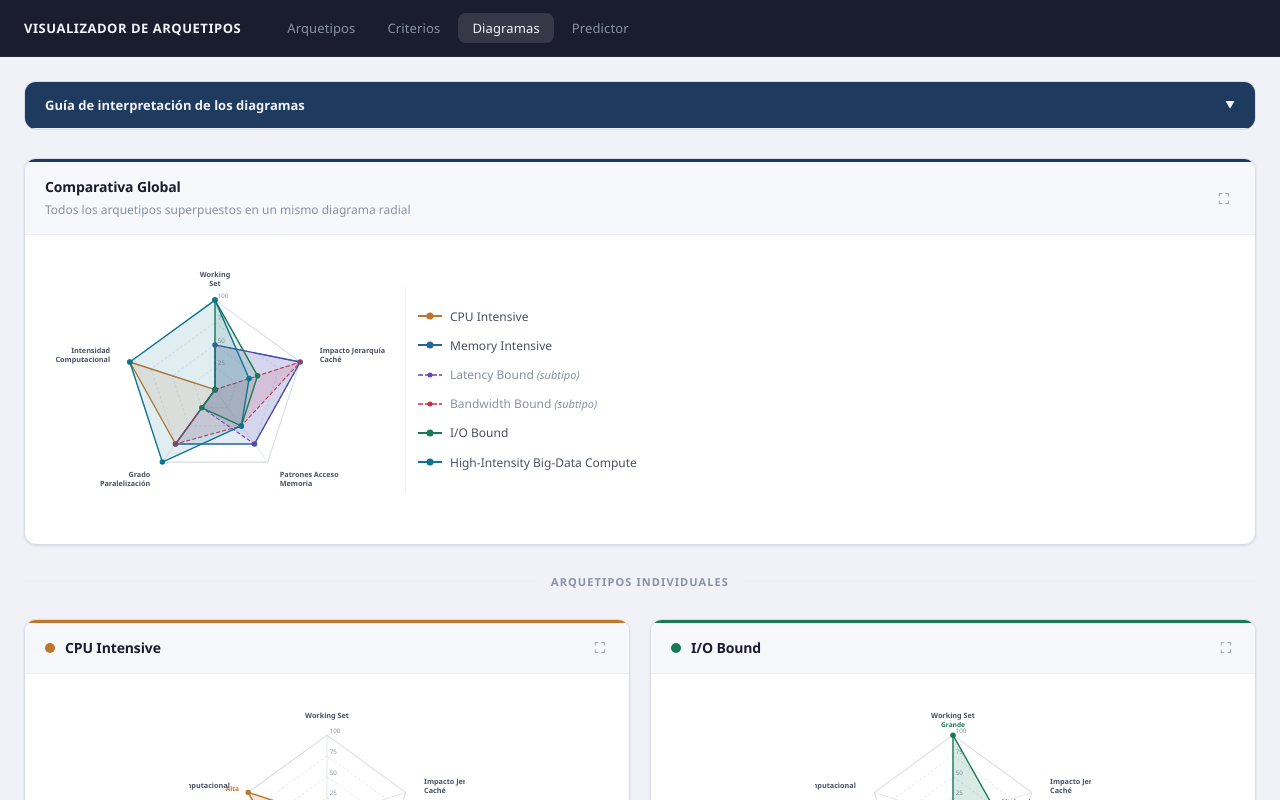
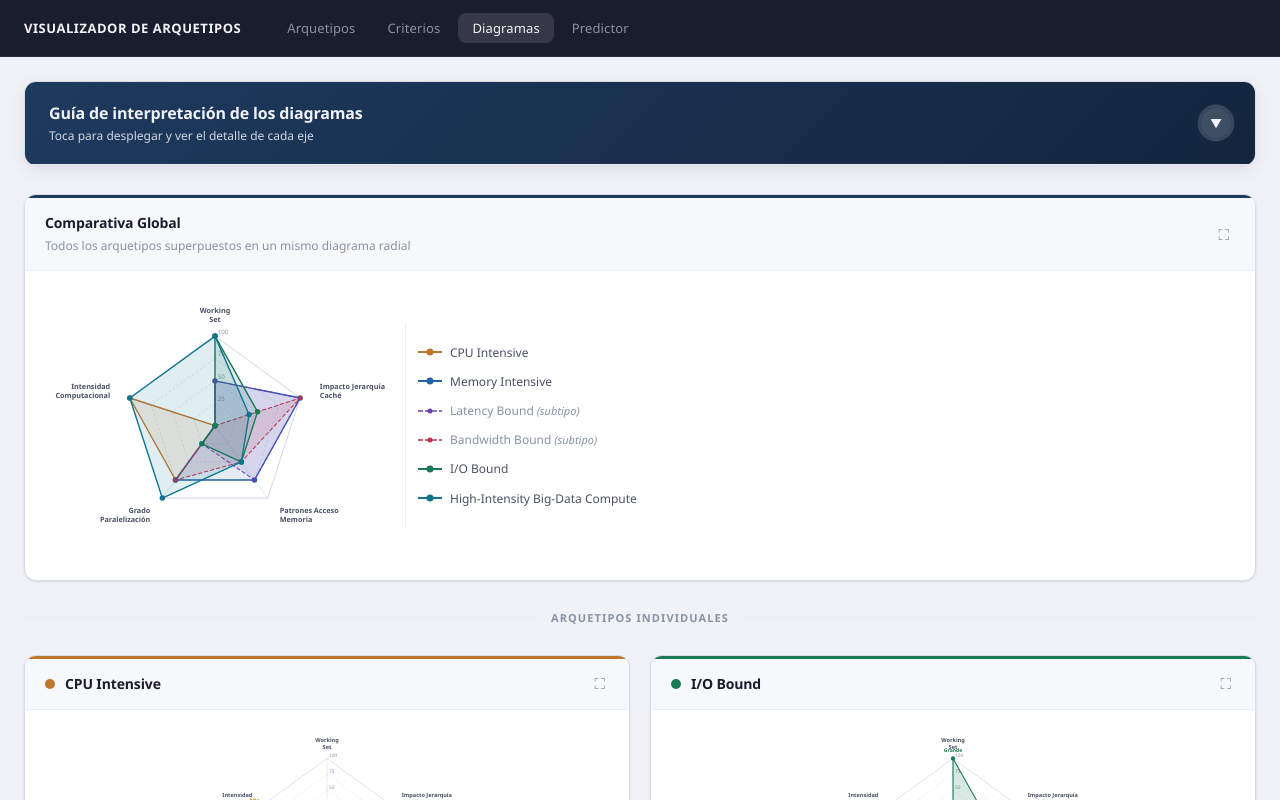
Before and after one commit to vic122112323/archetype-visualizer, a Next.js app: page /archetype-visualizer/ in a window 1280 px wide. Both pictures are taken after a click on the button "Diagramas". Shown: the top 800 px of the page. Built offline with nearby package versions, Linux system fonts and the light colour scheme.

Commit message:
radiales feos

```diff
--- a/src/components/RadarChart.tsx
+++ b/src/components/RadarChart.tsx
@@ -101,7 +101,7 @@ export default function RadarChart({ archetype, axes, subtypeOf }: Props) {
       </div>
 
       <div className={styles.svgWrapper}>
-      <svg viewBox="0 0 400 400" className={styles.svg} aria-label={`Diagrama radial de ${archetype.name}`}>
+      <svg viewBox="-60 0 520 400" className={styles.svg} aria-label={`Diagrama radial de ${archetype.name}`}>
         {/* Grid rings */}
         {[0.25, 0.5, 0.75, 1].map((f) => (
           <polygon
@@ -193,7 +193,7 @@ export default function RadarChart({ archetype, axes, subtypeOf }: Props) {
               textAnchor={anchor}
               dominantBaseline="middle"
             >
-              {words.length > 2 ? (
+              {words.length > 1 ? (
                 <>
                   <tspan x={x.toFixed(2)} dy="-6">{words.slice(0, Math.ceil(words.length / 2)).join(' ')}</tspan>
                   <tspan x={x.toFixed(2)} dy="13">{words.slice(Math.ceil(words.length / 2)).join(' ')}</tspan>
--- a/src/components/ScaleExplanation.module.css
+++ b/src/components/ScaleExplanation.module.css
@@ -2,6 +2,7 @@
   background: var(--bg-surface);
   border: 1px solid var(--border);
   border-radius: var(--radius-lg);
+  box-shadow: 0 4px 16px rgba(0, 0, 0, 0.08);
   overflow: hidden;
 }
 
@@ -10,28 +11,80 @@
   display: flex;
   align-items: center;
   justify-content: space-between;
-  padding: 14px 20px;
+  gap: 16px;
+  padding: 20px 24px;
   text-align: left;
-  background: var(--accent);
+  background: linear-gradient(135deg, var(--accent), color-mix(in srgb, var(--accent) 65%, black));
   cursor: pointer;
   border: none;
   border-bottom: 1px solid var(--border-light);
+  transition: filter 0.15s ease, box-shadow 0.15s ease;
 }
 
 .toggle:hover {
-  background: var(--accent-light);
+  filter: brightness(1.06);
+  box-shadow: inset 0 0 0 100vmax rgba(255, 255, 255, 0.04);
+}
+
+.toggle:focus-visible {
+  outline: 2px solid var(--header-text);
+  outline-offset: -2px;
+}
+
+.toggleTextGroup {
+  display: flex;
+  flex-direction: column;
+  gap: 3px;
 }
 
 .toggleTitle {
-  font-size: 13px;
-  font-weight: 600;
+  font-size: 16px;
+  font-weight: 800;
+  letter-spacing: -0.01em;
   color: var(--header-text);
 }
 
+.toggleHint {
+  font-size: 12px;
+  font-weight: 500;
+  color: var(--header-text);
+  opacity: 0.85;
+}
+
+.toggleIconWrap {
+  flex-shrink: 0;
+  display: flex;
+  align-items: center;
+  justify-content: center;
+  width: 30px;
+  height: 30px;
+  border-radius: 50%;
+  background: rgba(255, 255, 255, 0.18);
+  animation: scaleExplanationPulse 2.2s ease-in-out infinite;
+}
+
+.toggle[aria-expanded='true'] .toggleIconWrap {
+  animation: none;
+  background: rgba(255, 255, 255, 0.28);
+}
+
 .toggleIcon {
-  font-size: 10px;
+  font-size: 12px;
   color: var(--header-text);
-  flex-shrink: 0;
+  transition: transform 0.2s ease;
+}
+
+.toggle[aria-expanded='true'] .toggleIcon {
+  transform: rotate(180deg);
+}
+
+@keyframes scaleExplanationPulse {
+  0%, 100% {
+    box-shadow: 0 0 0 0 rgba(255, 255, 255, 0.35);
+  }
+  50% {
+    box-shadow: 0 0 0 6px rgba(255, 255, 255, 0);
+  }
 }
 
 .body {
--- a/src/components/ScaleExplanation.tsx
+++ b/src/components/ScaleExplanation.tsx
@@ -27,10 +27,17 @@ export default function ScaleExplanation() {
         onClick={() => setOpen((o) => !o)}
         aria-expanded={open}
       >
-        <span className={styles.toggleTitle}>
-          Guía de interpretación de los diagramas
+        <div className={styles.toggleTextGroup}>
+          <span className={styles.toggleTitle}>
+            Guía de interpretación de los diagramas
+          </span>
+          <span className={styles.toggleHint}>
+            {open ? 'Toca para ocultar' : 'Toca para desplegar y ver el detalle de cada eje'}
+          </span>
+        </div>
+        <span className={styles.toggleIconWrap}>
+          <span className={styles.toggleIcon}>▼</span>
         </span>
-        <span className={styles.toggleIcon}>{open ? '▲' : '▼'}</span>
       </button>
 
       {open && (
```
